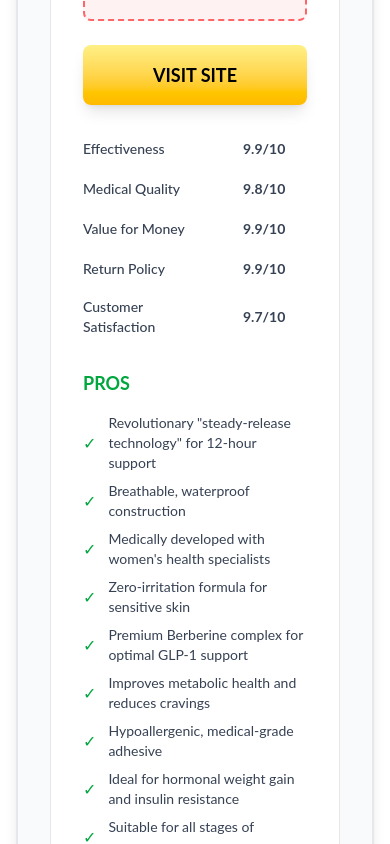
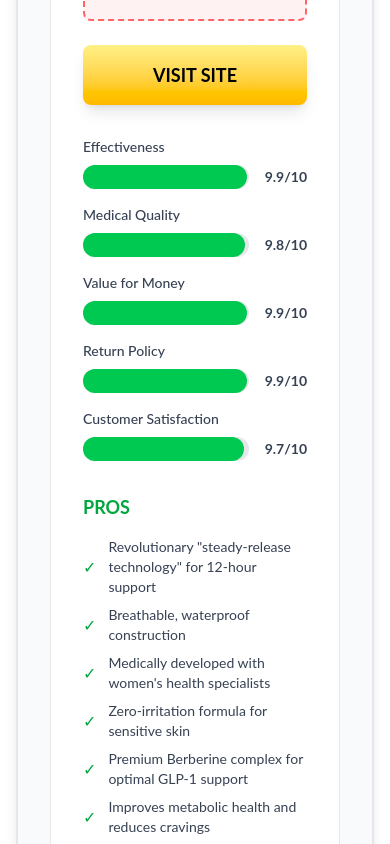
Before and after one commit to elnfar/healthybellies, a Next.js app: page /the-5-best-glp-1-patches-for-weight-management-craving-control in a window 390 px wide. Shown: the part 7580-8424 px from the top of the page. Built offline with nearby package versions, Linux system fonts and the light colour scheme.

Commit message:
ranking bars

```diff
--- a/src/components/ProductCard.tsx
+++ b/src/components/ProductCard.tsx
@@ -77,40 +77,50 @@ export default function ProductCard({ patch }: ProductCardProps) {
 
         {/* Rating Bars */}
         <div className="mb-8 space-y-4">
-          <div className="flex items-center justify-between">
-            <span className="text-gray-700 font-medium w-32 text-sm">Effectiveness</span>
-            <div className="flex-1 mx-4 bg-gray-200 rounded-full h-6">
-              <div className="bg-green-500 h-6 rounded-full" style={{width: `${patch.ratings.effectiveness}%`}}></div>
+          <div className="flex flex-col sm:flex-row sm:items-center sm:justify-between">
+            <span className="text-gray-700 font-medium text-sm mb-2 sm:mb-0 sm:w-32">Effectiveness</span>
+            <div className="flex items-center sm:flex-1 sm:mx-4">
+              <div className="flex-1 bg-gray-200 rounded-full h-6">
+                <div className="bg-green-500 h-6 rounded-full" style={{width: `${patch.ratings.effectiveness}%`}}></div>
+              </div>
+              <span className="text-gray-700 font-bold text-sm ml-4 sm:w-16">{(patch.ratings.effectiveness/10).toFixed(1)}/10</span>
             </div>
-            <span className="text-gray-700 font-bold w-16 text-sm">{(patch.ratings.effectiveness/10).toFixed(1)}/10</span>
           </div>
-          <div className="flex items-center justify-between">
-            <span className="text-gray-700 font-medium w-32 text-sm">Medical Quality</span>
-            <div className="flex-1 mx-4 bg-gray-200 rounded-full h-6">
-              <div className="bg-green-500 h-6 rounded-full" style={{width: `${patch.ratings.medicalQuality}%`}}></div>
+          <div className="flex flex-col sm:flex-row sm:items-center sm:justify-between">
+            <span className="text-gray-700 font-medium text-sm mb-2 sm:mb-0 sm:w-32">Medical Quality</span>
+            <div className="flex items-center sm:flex-1 sm:mx-4">
+              <div className="flex-1 bg-gray-200 rounded-full h-6">
+                <div className="bg-green-500 h-6 rounded-full" style={{width: `${patch.ratings.medicalQuality}%`}}></div>
+              </div>
+              <span className="text-gray-700 font-bold text-sm ml-4 sm:w-16">{(patch.ratings.medicalQuality/10).toFixed(1)}/10</span>
             </div>
-            <span className="text-gray-700 font-bold w-16 text-sm">{(patch.ratings.medicalQuality/10).toFixed(1)}/10</span>
           </div>
-          <div className="flex items-center justify-between">
-            <span className="text-gray-700 font-medium w-32 text-sm">Value for Money</span>
-            <div className="flex-1 mx-4 bg-gray-200 rounded-full h-6">
-              <div className="bg-green-500 h-6 rounded-full" style={{width: `${patch.ratings.valueForMoney}%`}}></div>
+          <div className="flex flex-col sm:flex-row sm:items-center sm:justify-between">
+            <span className="text-gray-700 font-medium text-sm mb-2 sm:mb-0 sm:w-32">Value for Money</span>
+            <div className="flex items-center sm:flex-1 sm:mx-4">
+              <div className="flex-1 bg-gray-200 rounded-full h-6">
+                <div className="bg-green-500 h-6 rounded-full" style={{width: `${patch.ratings.valueForMoney}%`}}></div>
+              </div>
+              <span className="text-gray-700 font-bold text-sm ml-4 sm:w-16">{(patch.ratings.valueForMoney/10).toFixed(1)}/10</span>
             </div>
-            <span className="text-gray-700 font-bold w-16 text-sm">{(patch.ratings.valueForMoney/10).toFixed(1)}/10</span>
           </div>
-          <div className="flex items-center justify-between">
-            <span className="text-gray-700 font-medium w-32 text-sm">Return Policy</span>
-            <div className="flex-1 mx-4 bg-gray-200 rounded-full h-6">
-              <div className="bg-green-500 h-6 rounded-full" style={{width: `${patch.ratings.returnPolicy}%`}}></div>
+          <div className="flex flex-col sm:flex-row sm:items-center sm:justify-between">
+            <span className="text-gray-700 font-medium text-sm mb-2 sm:mb-0 sm:w-32">Return Policy</span>
+            <div className="flex items-center sm:flex-1 sm:mx-4">
+              <div className="flex-1 bg-gray-200 rounded-full h-6">
+                <div className="bg-green-500 h-6 rounded-full" style={{width: `${patch.ratings.returnPolicy}%`}}></div>
+              </div>
+              <span className="text-gray-700 font-bold text-sm ml-4 sm:w-16">{(patch.ratings.returnPolicy/10).toFixed(1)}/10</span>
             </div>
-            <span className="text-gray-700 font-bold w-16 text-sm">{(patch.ratings.returnPolicy/10).toFixed(1)}/10</span>
           </div>
-          <div className="flex items-center justify-between">
-            <span className="text-gray-700 font-medium w-32 text-sm">Customer Satisfaction</span>
-            <div className="flex-1 mx-4 bg-gray-200 rounded-full h-6">
-              <div className="bg-green-500 h-6 rounded-full" style={{width: `${patch.ratings.customerSatisfaction}%`}}></div>
+          <div className="flex flex-col sm:flex-row sm:items-center sm:justify-between">
+            <span className="text-gray-700 font-medium text-sm mb-2 sm:mb-0 sm:w-32">Customer Satisfaction</span>
+            <div className="flex items-center sm:flex-1 sm:mx-4">
+              <div className="flex-1 bg-gray-200 rounded-full h-6">
+                <div className="bg-green-500 h-6 rounded-full" style={{width: `${patch.ratings.customerSatisfaction}%`}}></div>
+              </div>
+              <span className="text-gray-700 font-bold text-sm ml-4 sm:w-16">{(patch.ratings.customerSatisfaction/10).toFixed(1)}/10</span>
             </div>
-            <span className="text-gray-700 font-bold w-16 text-sm">{(patch.ratings.customerSatisfaction/10).toFixed(1)}/10</span>
           </div>
         </div>
 
```
